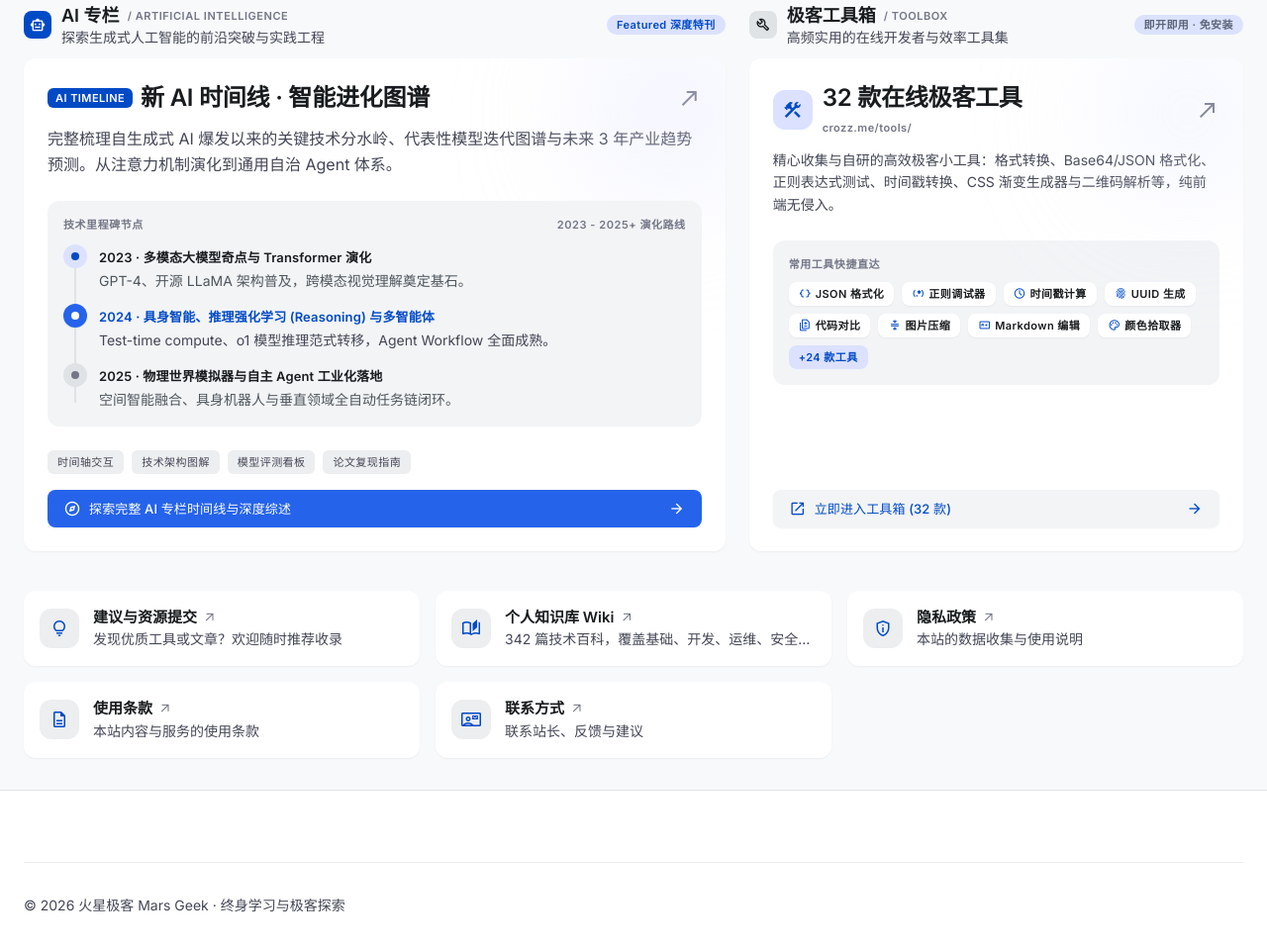
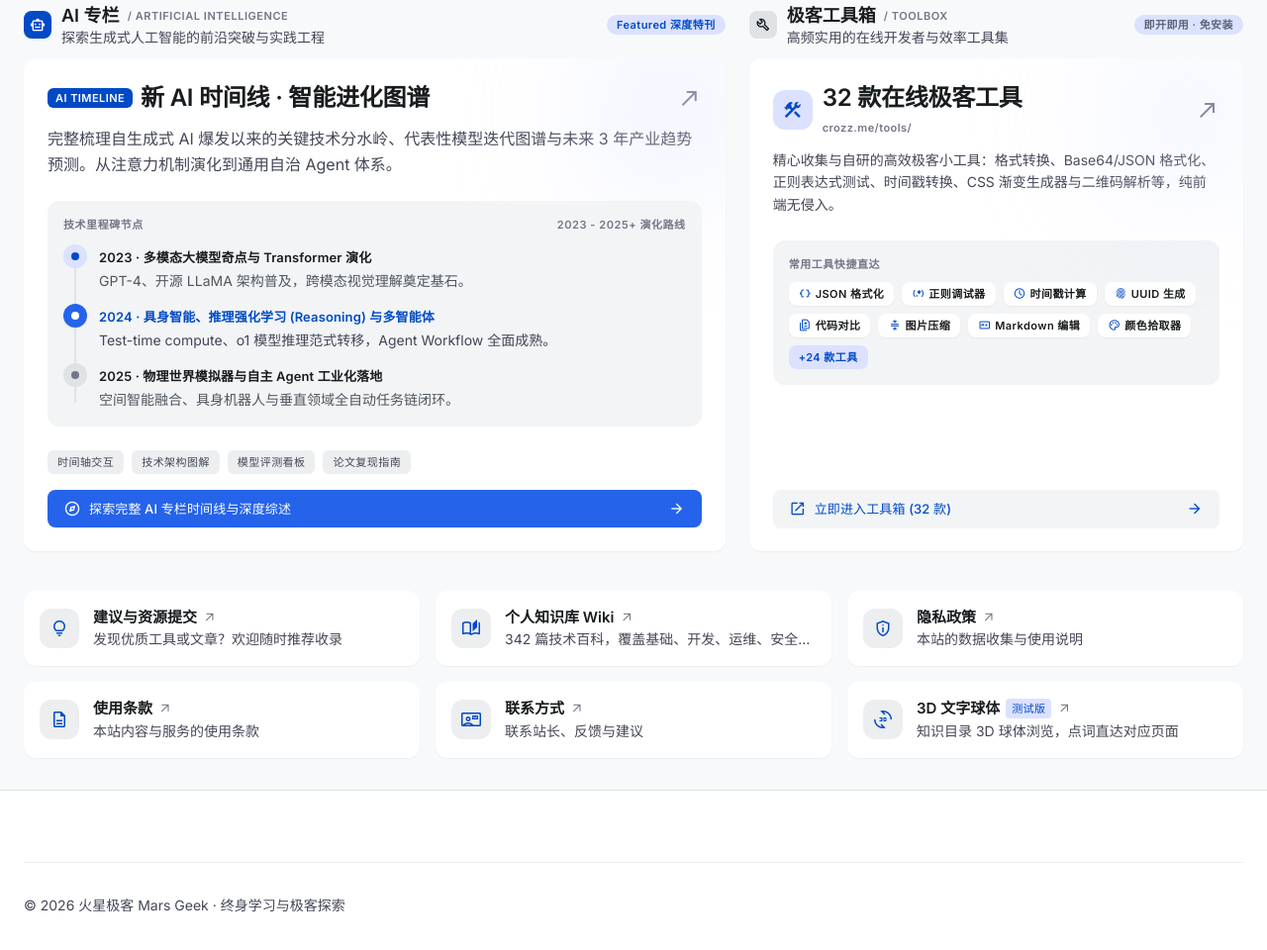
Before and after one commit to curzydj8/home, a plain HTML site: page index.html in a window 1280 px wide. Shown: the part 1342-2302 px from the top of the page at 99% size. Drawn offline with nearby package versions, Linux system fonts and the light colour scheme.

Commit message:
deploy index.html

```diff
--- a/index.html
+++ b/index.html
@@ -628,6 +628,20 @@
 <p class="font-body-md text-body-md text-on-surface-variant text-[12px] truncate">联系站长、反馈与建议</p>
 </div>
 </a>
+<!-- Card: 3D 文字球体（测试版） -->
+<a class="group bg-surface-container-lowest rounded-xl p-4 shadow-sm hover:shadow-md transition-all flex items-center gap-3.5 hover:-translate-y-0.5" href="https://crozz.me/3d-test/" rel="noopener noreferrer" target="_blank">
+<div class="w-10 h-10 rounded-xl bg-surface-container flex items-center justify-center text-primary group-hover:bg-primary-container group-hover:text-on-primary transition-colors shrink-0">
+<span class="material-symbols-outlined text-[20px]">3d_rotation</span>
+</div>
+<div class="min-w-0 flex-1">
+<div class="flex items-center gap-1.5">
+<h4 class="font-headline-sm text-[15px] font-semibold text-on-surface group-hover:text-primary transition-colors truncate">3D 文字球体</h4>
+<span class="px-1.5 py-0.5 rounded text-label-sm font-label-sm bg-primary-fixed text-primary font-medium shrink-0">测试版</span>
+<span class="material-symbols-outlined text-[14px] text-outline group-hover:text-primary transition-colors">arrow_outward</span>
+</div>
+<p class="font-body-md text-body-md text-on-surface-variant text-[12px] truncate">知识目录 3D 球体浏览，点词直达对应页面</p>
+</div>
+</a>
 </div>
 </section>
 </div></main><footer class="w-full bg-surface-container-lowest border-t border-surface-container-highest mt-auto"><div class="max-w-[1360px] mx-auto px-6 py-10"><div class="flex flex-col md:flex-row items-center justify-between gap-6 pb-8 border-b border-surface-container"></div><div class="pt-8 flex flex-col md:flex-row items-center justify-between gap-4 font-body-md text-body-md text-on-surface-variant"><p>© 2026 火星极客 Mars Geek · 终身学习与极客探索</p></div></div></footer><script>
@@ -641,7 +655,8 @@
     {t:"免费节点",s:"每日动态",f:"tools",u:"https://crozz.me/nodes/",k:"节点 v2ray 免费 订阅 代理"},
     {t:"GlobalHub",s:"每日动态",f:"tools",u:"https://crozz.me/globalhub/",k:"globalhub 网站 导航 资源 排行"},
     {t:"AI 专栏",s:"AI 专栏",f:"ai",u:"https://crozz.me/ai/",k:"ai 人工智能 产品 时间线 chatgpt grok codex"},
-    {t:"工具箱",s:"工具箱",f:"tools",u:"https://crozz.me/tools/",k:"工具 在线工具 计算器 生成器"}
+    {t:"工具箱",s:"工具箱",f:"tools",u:"https://crozz.me/tools/",k:"工具 在线工具 计算器 生成器"},
+    {t:"3D 文字球体",s:"测试版",f:"tools",u:"https://crozz.me/3d-test/",k:"3d 文字 球体 目录 导航 测试"}
   ];
   var input=document.getElementById("site-search");
   var drop=document.getElementById("search-drop");
```
